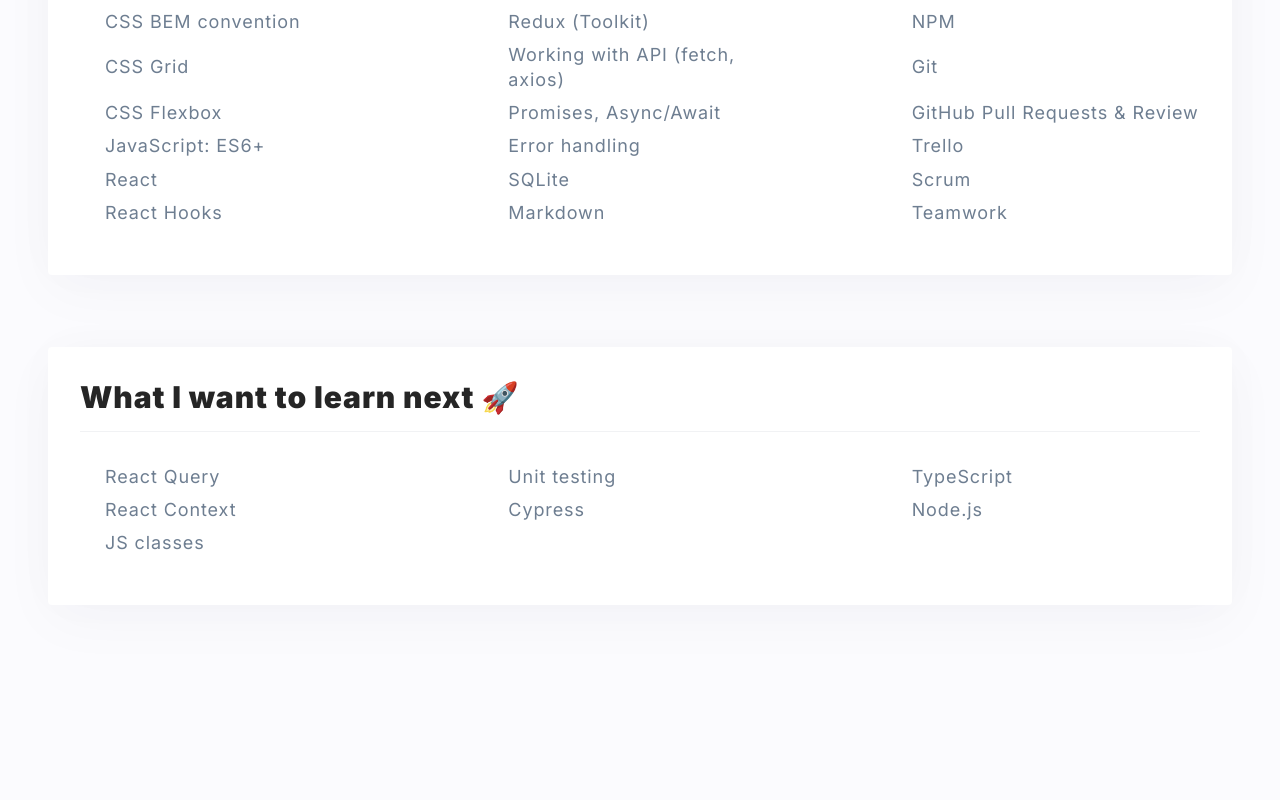
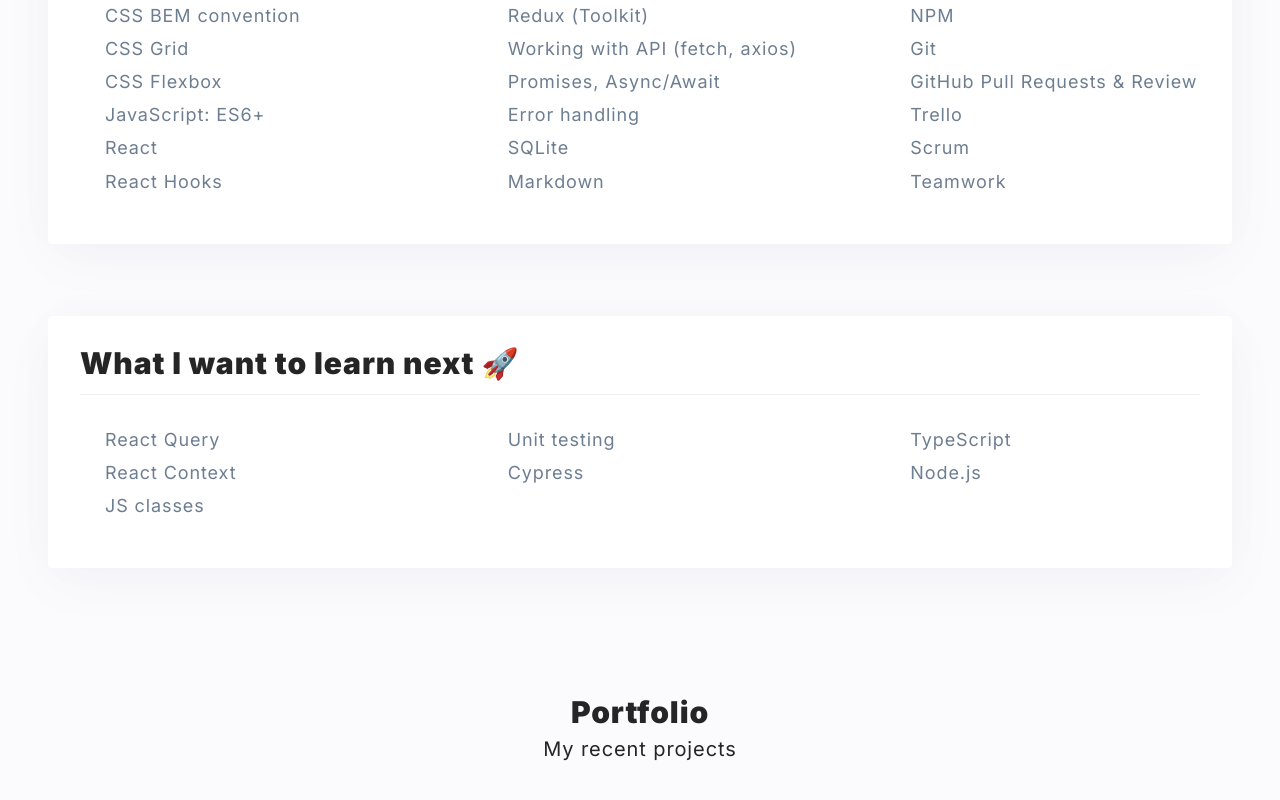
Before and after one commit to dondeptu/personal-homepage, a React (Create React App) app: page / in a window 1280 px wide. Shown: the part 672-1472 px from the top of the page. Before the commit the page ends 1402 px from the top, so only its background shows below. Built offline with nearby package versions, Linux system fonts and the light colour scheme; no server answers.

Commit message:
`Porfolio` section header added

```diff
--- a/src/core/App/theme.js
+++ b/src/core/App/theme.js
@@ -1,6 +1,7 @@
 const colorsPalette = {
     parsley: "rgba(20, 70, 32, 0.2)",
     scienceBlue: "#0366D6",
+    scienceBlueTransparent: "rgba(3, 102, 214, 0.2)",
     anakiwa: "#8CC2FF",
     iron: "rgba(209, 213, 218, 0.3)",
     white: "#FFFFFF",
@@ -16,12 +17,13 @@
         smallDesktopMax: 1199,
     },
     boxShadow: "0 16px 58px rgba(9, 10, 51, 0.03), 0 -2px 50px rgba(9, 10, 51, 0.02)",
+    borderRadius: "4px",
 };
 
 export const LightMode = {
     ...common,
     colors: {
-        headers: colorsPalette.mineShaft,
+        textPrimary: colorsPalette.mineShaft,
         primary: colorsPalette.scienceBlue,
         page: {
             background: colorsPalette.whiteLilac,
@@ -33,7 +35,13 @@
             shadowFocus: colorsPalette.anakiwa,
             shadowSelected: colorsPalette.parsley,
         },
+        boxBorder: colorsPalette.iron,
         boxBackground: colorsPalette.white,
         headerLine: colorsPalette.iron,
+        tile: {
+            border: colorsPalette.iron,
+            borderHover: colorsPalette.scienceBlueTransparent,
+            header: colorsPalette.scienceBlue,
+        },
     },
 };
--- a/src/features/personalHomepage/PersonalHomepage/Header/styled.js
+++ b/src/features/personalHomepage/PersonalHomepage/Header/styled.js
@@ -39,7 +39,7 @@
     font-size: 38px;
     font-weight: 900;
     line-height: 1.2;
-    color: ${({ theme }) => theme.colors.headers};
+    color: ${({ theme }) => theme.colors.textPrimary};
     margin: 12px 0 0 0;
 
     @media(max-width: ${({ theme }) => theme.breakpoints.mobileMax}px) {
@@ -76,7 +76,7 @@
     background: ${({ theme }) => theme.colors.primary};
     padding: 12px 16px;
     border: 1px solid ${({ theme }) => theme.colors.buttonLink.border};
-    border-radius: 4px;
+    border-radius: ${({ theme }) => theme.borderRadius};
     transition: box-shadow 0.3s;
 
     &:hover, &:focus {
--- a/src/features/personalHomepage/PersonalHomepage/Portfolio/index.js
+++ b/src/features/personalHomepage/PersonalHomepage/Portfolio/index.js
@@ -1,6 +1,8 @@
 import { useDispatch } from "react-redux";
 import { useEffect } from "react";
 import { startFetch } from "../../repositoriesSlice";
+import { Header, Paragraph, Section, StyledGithubIcon } from "./styled";
+import { SubHeader } from "../SubHeader/styled";
 
 export const Portfolio = () => {
     const githubUsername = "dondeptu";
@@ -14,8 +16,13 @@
     }, [dispatch]);
 
     return (
-        <section>
+        <Section>
+            <Header>
+                <StyledGithubIcon />
+                <SubHeader>Portfolio</SubHeader>
+                <Paragraph>My recent projects</Paragraph>
+            </Header>
 
-        </section>
+        </Section>
     );
 };
--- /dev/null
+++ b/src/features/personalHomepage/PersonalHomepage/Portfolio/styled.js
@@ -0,0 +1,36 @@
+import styled from "styled-components";
+import { ReactComponent as GithubIcon } from "./github.svg";
+
+export const Section = styled.section`
+    margin-top: 72px;
+
+    @media(max-width: ${({ theme }) => theme.breakpoints.mobileMax}px) {
+        margin-top: 48px;
+    }
+`;
+
+export const Header = styled.header`
+    text-align: center;
+`;
+
+export const StyledGithubIcon = styled(GithubIcon)`
+    color: ${({ theme }) => theme.colors.primary};
+    margin-bottom: 12px;
+
+    @media(max-width: ${({ theme }) => theme.breakpoints.mobileMax}px) {
+        width: 32px;
+        height: 32px;
+    }
+`;
+
+export const Paragraph = styled.p`
+    font-size: 20px;
+    color: ${({ theme }) => theme.colors.textPrimary};
+    line-height: 1.4;
+    margin-top: 8px;
+
+    @media(max-width: ${({ theme }) => theme.breakpoints.mobileMax}px) {
+        font-size: 17px;
+        margin-top: 16px;
+    }
+`;
--- a/src/features/personalHomepage/PersonalHomepage/Skills/styled.js
+++ b/src/features/personalHomepage/PersonalHomepage/Skills/styled.js
@@ -7,7 +7,7 @@
     padding: 32px;
     background: ${({ theme }) => theme.colors.boxBackground};
     box-shadow: ${({ theme }) => theme.boxShadow};
-    border-radius: 4px;
+    border-radius: ${({ theme }) => theme.borderRadius};
 
     @media(max-width: ${({ theme }) => theme.breakpoints.mobileMax}px) {
         margin-top: 48px;
@@ -27,7 +27,7 @@
 export const List = styled.ul`
     display: grid;
     grid-template-columns: repeat(3, 1fr);
-    grid-gap: 8px 90px;
+    grid-gap: 8px 88px;
     padding: 0;
     margin-top: 32px;
     list-style: none;
--- a/src/features/personalHomepage/PersonalHomepage/SubHeader/styled.js
+++ b/src/features/personalHomepage/PersonalHomepage/SubHeader/styled.js
@@ -2,10 +2,10 @@
 
 export const SubHeader = styled.h2`
     margin: 0;
-    color: ${({ theme }) => theme.colors.headers};
+    color: ${({ theme }) => theme.colors.textPrimary};
     font-size: 30px;
     font-weight: 900;
-    line-height: 1.2;
+    line-height: 1.0;
 
     @media(max-width: ${({ theme }) => theme.breakpoints.mobileMax}px) {
         font-size: 18px;
```
Also changed, not shown: src/features/personalHomepage/PersonalHomepage/Portfolio/github.svg (added).
